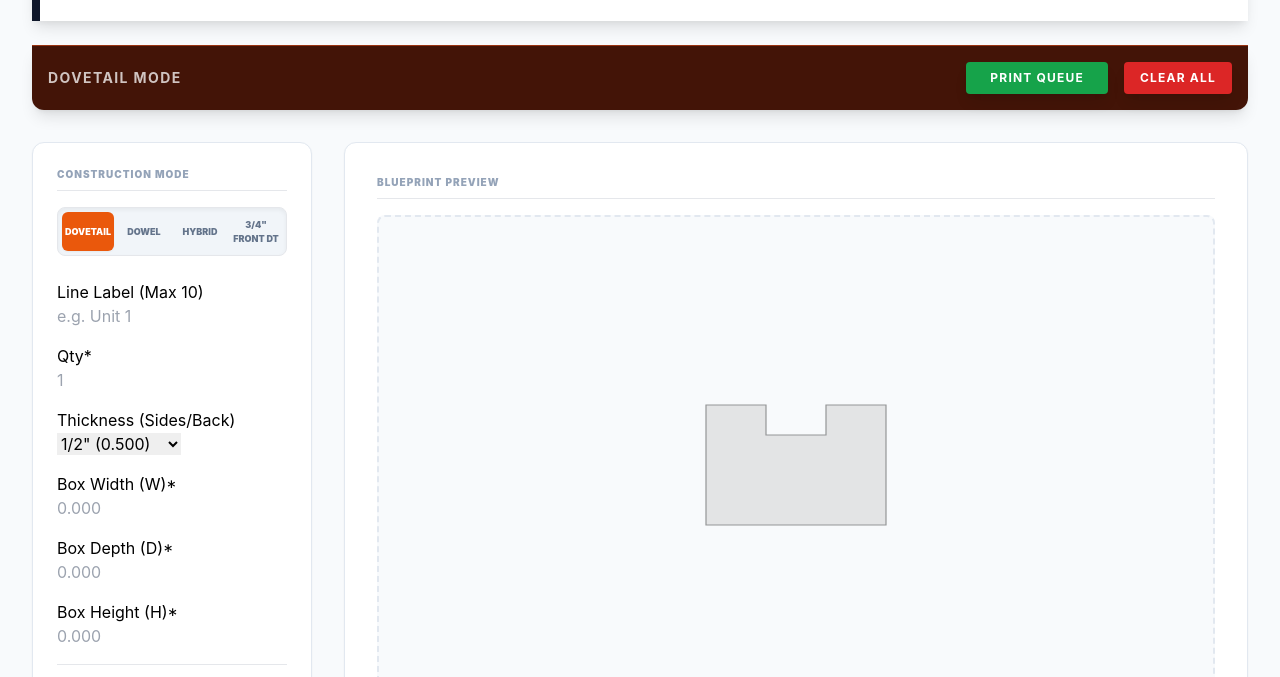
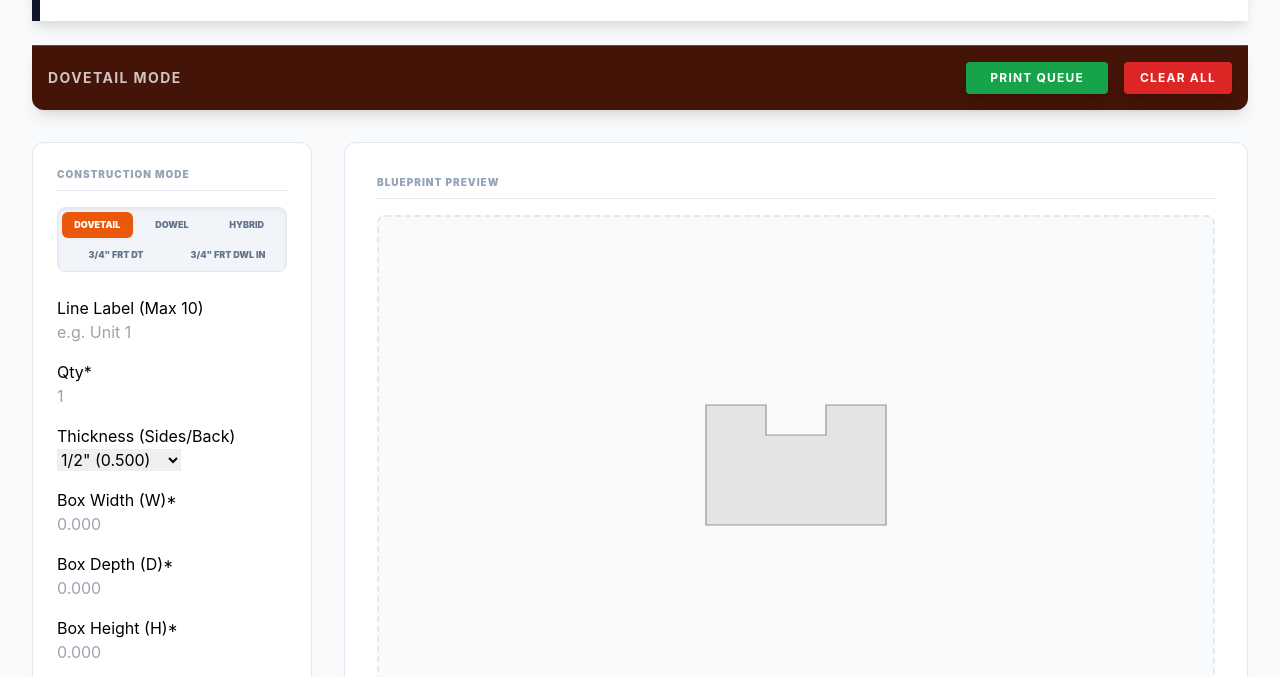
Before and after one commit to drawerboxspecialties-ops/DBS-U-Shape-Spec-Calculator, a plain HTML site: page index.html in a window 1280 px wide. Shown: the part 123-800 px from the top of the page. Drawn offline with nearby package versions, Linux system fonts and the light colour scheme.

Commit message:
Update index.html

```diff
--- a/index.html
+++ b/index.html
@@ -66,11 +66,16 @@
             <div class="lg:col-span-3">
                 <div class="bg-white p-6 rounded-xl shadow-sm border border-slate-200">
                     <h2 class="text-[10px] font-black text-slate-400 uppercase mb-4 tracking-widest border-b pb-2">Construction Mode</h2>
-                    <div class="bg-slate-100 p-1 rounded-lg border grid grid-cols-4 gap-1 mb-6 shadow-inner">
-                        <button id="btn-dovetail" onclick="setMode('dovetail')" class="py-1.5 rounded-md text-[9px] font-black uppercase transition-all bg-orange-600 text-white shadow-sm">Dovetail</button>
-                        <button id="btn-dowel" onclick="setMode('dowel')" class="py-1.5 rounded-md text-[9px] font-black uppercase transition-all text-slate-500 hover:text-slate-700">Dowel</button>
-                        <button id="btn-hybrid" onclick="setMode('hybrid')" class="py-1.5 rounded-md text-[9px] font-black uppercase transition-all text-slate-500 hover:text-slate-700">Hybrid</button>
-                        <button id="btn-34front" onclick="setMode('threeQuarterFront')" class="py-1.5 rounded-md text-[9px] font-black uppercase transition-all text-slate-500 hover:text-slate-700">3/4" Front DT</button>
+                    <div class="bg-slate-100 p-1 rounded-lg border flex flex-col gap-1 mb-6 shadow-inner">
+                        <div class="flex gap-1 w-full">
+                            <button id="btn-dovetail" onclick="setMode('dovetail')" class="flex-1 py-1.5 rounded-md text-[9px] font-black uppercase transition-all bg-orange-600 text-white shadow-sm">Dovetail</button>
+                            <button id="btn-dowel" onclick="setMode('dowel')" class="flex-1 py-1.5 rounded-md text-[9px] font-black uppercase transition-all text-slate-500 hover:text-slate-700">Dowel</button>
+                            <button id="btn-hybrid" onclick="setMode('hybrid')" class="flex-1 py-1.5 rounded-md text-[9px] font-black uppercase transition-all text-slate-500 hover:text-slate-700">Hybrid</button>
+                        </div>
+                        <div class="flex gap-1 w-full">
+                            <button id="btn-34front" onclick="setMode('threeQuarterFront')" class="flex-1 py-1.5 rounded-md text-[9px] font-black uppercase transition-all text-slate-500 hover:text-slate-700 text-center justify-center">3/4" Frt DT</button>
+                            <button id="btn-34dovelin" onclick="setMode('threeQuarterFrontDowelInside')" class="flex-1 py-1.5 rounded-md text-[9px] font-black uppercase transition-all text-slate-500 hover:text-slate-700 text-center justify-center">3/4" Frt DWL In</button>
+                        </div>
                     </div>
 
                     <div id="entry-form" class="flex flex-col gap-4">
@@ -94,8 +99,8 @@
                         </div>
 
                         <div class="border-t pt-4">
-                            <div class="input-group"><label>U-Shape Pocket Depth*</label><input type="text" id="uDepth" placeholder="0.000" oninput="validateInput()"></div>
-                            <div class="arm-container mt-4">
+                            <div class="input-group mb-4"><label>U-Shape Pocket Depth*</label><input type="text" id="uDepth" placeholder="0.000" oninput="validateInput()"></div>
+                            <div class="arm-container">
                                 <div class="arm-item input-group"><label>Left Arm*</label><input type="text" id="lArm" placeholder="0.000" oninput="validateInput()"></div>
                                 <div class="arm-item input-group"><label>Right Arm*</label><input type="text" id="rArm" placeholder="0.000" oninput="validateInput()"></div>
                             </div>
```
